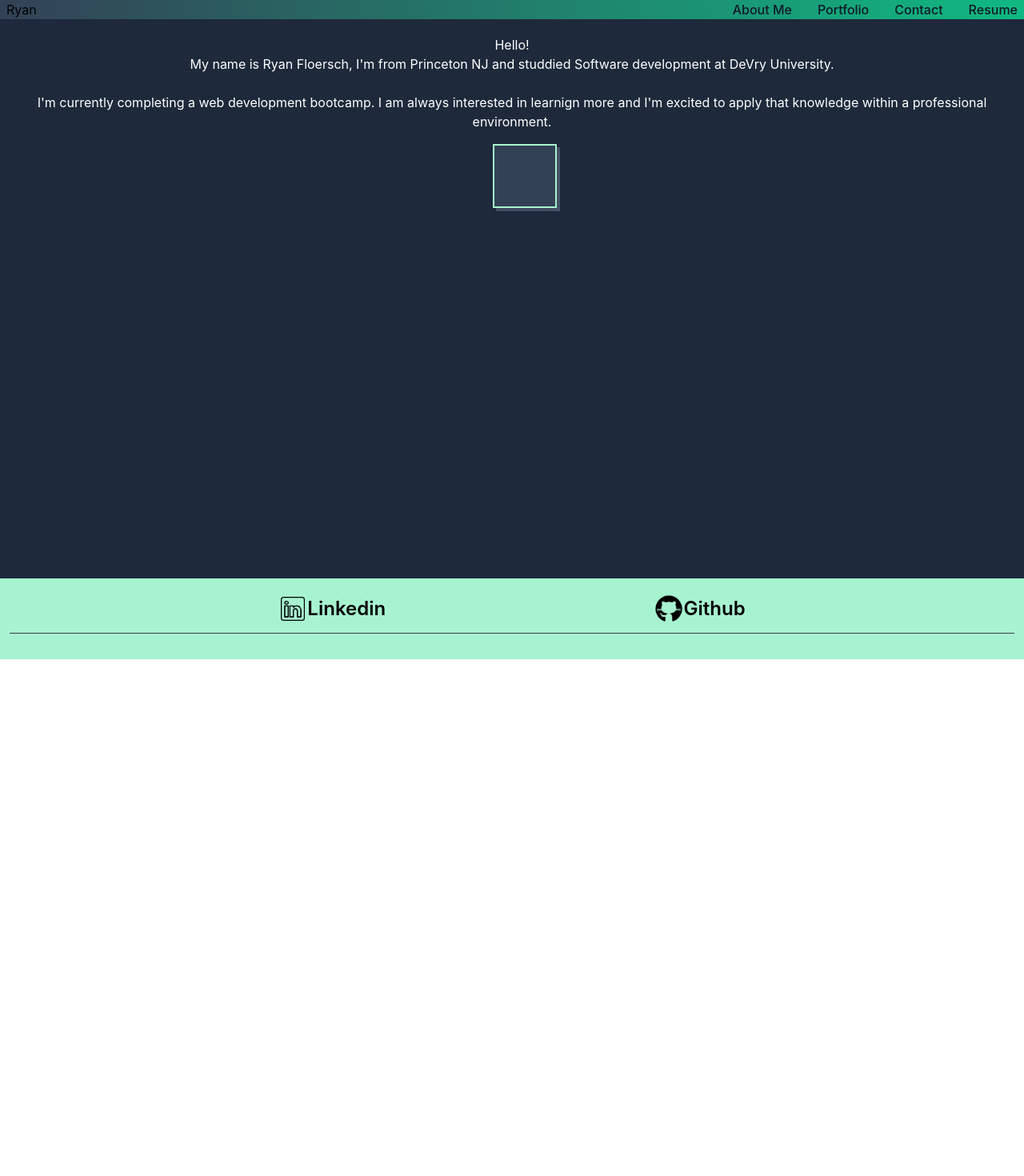
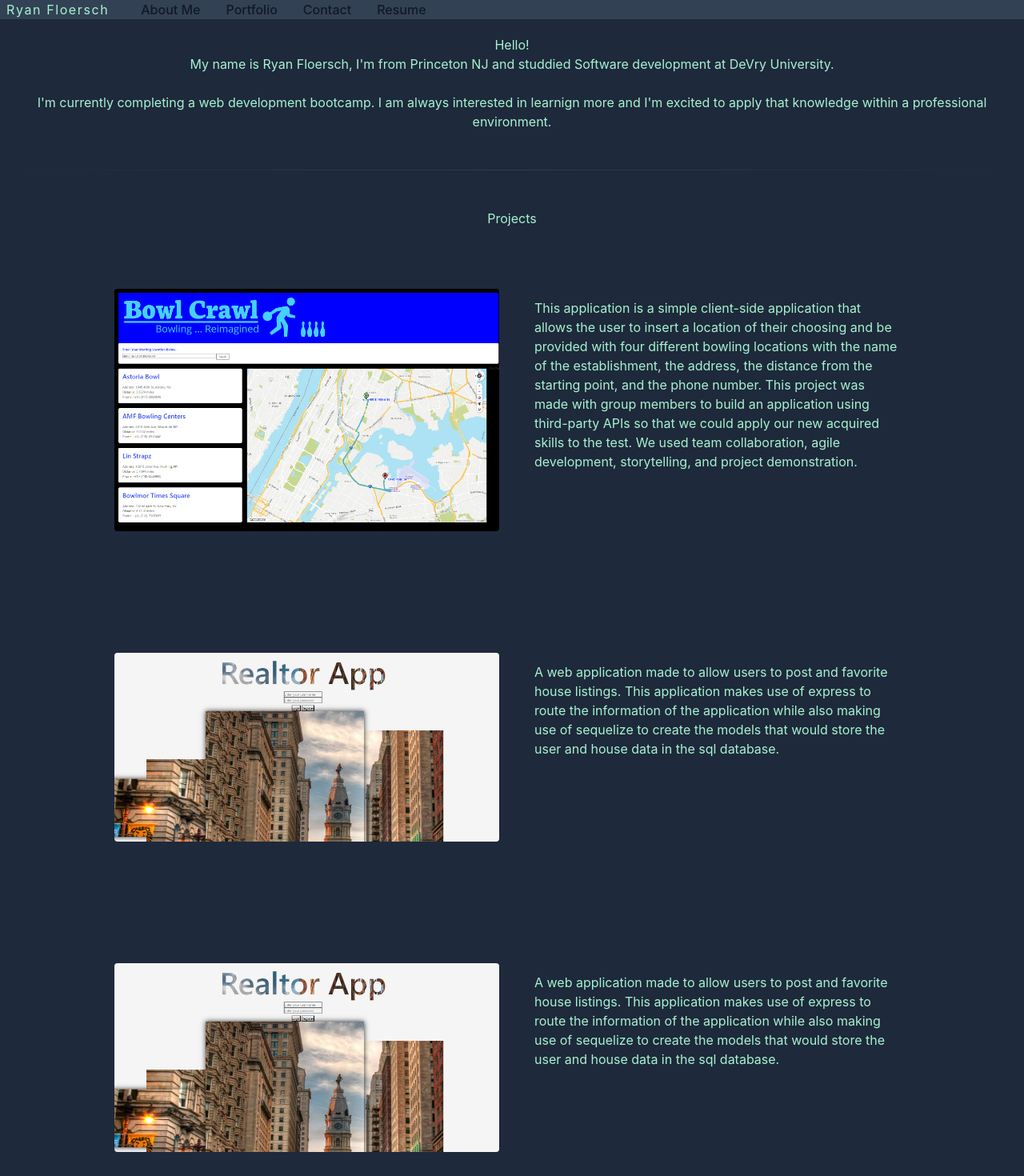
Before and after one commit to RyanmFloersch/portfolio, a React (Create React App) app in the folder client/: page / in a window 1280 px wide. Shown: the top 1470 px of the page at 80% size. Before the commit the page ends 824 px from the top, so only its background shows below. Built offline with nearby package versions, Linux system fonts and the light colour scheme.

Commit message:
Made some changes to the navbar so that the drop down btn is on the right side of the app and that the dropdown looks as if it goes under the header when openned. Also redid the landing page adding the portfolio elementes to it.

```diff
--- a/client/src/App.js
+++ b/client/src/App.js
@@ -7,7 +7,6 @@ import SlideButton from './components/slideButton';
 import Landing from './pages/Landing';
 import Portfolio from './pages/Portfolio';
 import Contact from './pages/Contact';
-
 
 function App() {
 
@@ -27,7 +26,9 @@ function App() {
           <Route path="/contact" element={<Contact />} />
         </Routes>
 
-        <SlideButton />
+
+
+        {/* <SlideButton /> */}
 
         <Footer />
 
--- a/client/src/components/Footer.js
+++ b/client/src/components/Footer.js
@@ -5,7 +5,7 @@ function Footer(props) {
 
     return (
 
-        <footer className=" mt-auto w-full  p-1 bg-emerald-200 ">
+        <footer className=" mt-auto w-full  p-1 bg-slate-700 ">
             <div className = "w-full max-w-screen-xs mx-auto md:py-4 p-2 ">
                 <div className="sm:flex sm:items-center sm:justify-evenly ">
                     <a href="https://www.linkedin.com/in/ryan-floersch-295993156/" className="flex items-center mb-4 sm:mb-0">
--- a/client/src/components/Navigation.js
+++ b/client/src/components/Navigation.js
@@ -7,29 +7,29 @@ function Navigation() {
 
 
     return (
+        <div className="flex md:flex-row flex-col md:justify-start   ">
+            <div className="flex flex-row  justify-between items-center px-2   ">
 
-        <div className="flex flex-row bg-gradient-to-l from-emerald-500 justify-between items-center px-2   ">
+                <h1 className="tracking-widest hover:underline underline-offset-2 decoration-emerald-700 text-emerald-200" >Ryan Floersch</h1>
+                {/* drop down menu button and svg image for the buttons icon */}
+                <button data-collapse-toggle="navbar-default" type="button" className="  inline-flex w-10 items-center p-2 ml-3 text-sm text-gray-500 rounded-lg bg-emerald-200 md:hidden  hover:bg-gray-100 focus:outline-none focus:ring-2 focus:ring-gray-200 my-3 " aria-controls="navbar-default" area-expanded="false">
+                    <span className="sr-only">Open main menu</span>
+                    <svg className="w-6 h-6" aria-hidden="true" fill="currentColor" viewBox="0 0 20 20" xmlns="http://www.w3.org/2000/svg"><path fill-rule="evenodd" d="M3 5a1 1 0 011-1h12a1 1 0 110 2H4a1 1 0 01-1-1zM3 10a1 1 0 011-1h12a1 1 0 110 2H4a1 1 0 01-1-1zM3 15a1 1 0 011-1h12a1 1 0 110 2H4a1 1 0 01-1-1z" clip-rule="evenodd"></path></svg>
 
-            <h1 className="">Ryan</h1>
-            {/* drop down menu button and svg image for the buttons icon */}
-            <button data-collapse-toggle="navbar-default" type="button" className="  inline-flex w-10 items-center p-2 ml-3 text-sm text-gray-500 rounded-lg bg-emerald-200 md:hidden  hover:bg-gray-100 focus:outline-none focus:ring-2 focus:ring-gray-200 my-3 " aria-controls="navbar-default" area-expanded="false">
-                <span className="sr-only">Open main menu</span>
-                <svg className="w-6 h-6" aria-hidden="true" fill="currentColor" viewBox="0 0 20 20" xmlns="http://www.w3.org/2000/svg"><path fill-rule="evenodd" d="M3 5a1 1 0 011-1h12a1 1 0 110 2H4a1 1 0 01-1-1zM3 10a1 1 0 011-1h12a1 1 0 110 2H4a1 1 0 01-1-1zM3 15a1 1 0 011-1h12a1 1 0 110 2H4a1 1 0 01-1-1z" clip-rule="evenodd"></path></svg>
-
-            </button>
+                </button>
+            </div>
 
             {/* navbar container and  Box for the drop down menu */}
-            <div className="hidden w-full md:block md:w-auto " id="navbar-default">
+            <div className="hidden  items-center w-full md:block md:w-auto  md:bg-transparent bg-slate-800 " id="navbar-default">
                 {/* list of navbar elements and List of drop down menu items */}
-                <ul className="font-medium  flex flex-col justify-start p-4 md:p-0 mt-4 md:ml-8  border border-gray-100 rounded-lg   md:flex-row md:space-x-8 md:mt-0 md:border-0  ">
-                    <NavLink className={"block text-black  py-2 pl-3 pr-4 text-gray-900 rounded hover:bg-gray-100 md:hover:bg-transparent md:border-0 md:hover:text-blue-700 md:p-0 dark:text-white md:dark:hover:text-blue-500 dark:hover:bg-gray-700 dark:hover:text-white md:dark:hover:bg-transparent"} to="/">About Me</NavLink>
+                <ul className="font-medium  flex flex-col justify-start  md:p-0 md:ml-8 md:bg-transparent bg-neutral-500 border border-gray-100 md:divide-none divide-y   md:flex-row md:space-x-8 mt-0 md:border-0   ">
+                    <NavLink className={"block text-black py-2 pl-3 pr-4 text-gray-900 rounded hover:bg-gray-100 md:hover:bg-transparent md:border-0 md:hover:text-blue-700 md:p-0 dark:text-white md:dark:hover:text-blue-500 dark:hover:bg-gray-700 dark:hover:text-white md:dark:hover:bg-transparent"} to="/">About Me</NavLink>
                     <NavLink className={"block text-black py-2 pl-3 pr-4 text-gray-900 rounded hover:bg-gray-100 md:hover:bg-transparent md:border-0 md:hover:text-blue-700 md:p-0 dark:text-white md:dark:hover:text-blue-500 dark:hover:bg-gray-700 dark:hover:text-white md:dark:hover:bg-transparent"} to="/portfolio">Portfolio</NavLink>
                     <NavLink className={"block text-black py-2 pl-3 pr-4 text-gray-900 rounded hover:bg-gray-100 md:hover:bg-transparent md:border-0 md:hover:text-blue-700 md:p-0 dark:text-white md:dark:hover:text-blue-500 dark:hover:bg-gray-700 dark:hover:text-white md:dark:hover:bg-transparent"} to="/contact">Contact</NavLink>
                     <NavLink className={"block text-black py-2 pl-3 pr-4 text-gray-900 rounded hover:bg-gray-100 md:hover:bg-transparent md:border-0 md:hover:text-blue-700 md:p-0 dark:text-white md:dark:hover:text-blue-500 dark:hover:bg-gray-700 dark:hover:text-white md:dark:hover:bg-transparent"} to="/resume">Resume</NavLink>
                 </ul>
             </div>
 
-
         </div>
     );
 }
--- a/client/src/components/Project.js
+++ b/client/src/components/Project.js
@@ -8,7 +8,7 @@ function Project(props) {
 
     return (
         <>
-            <div className='flex flex-col p-5 m-10 w-10/12 h-1/2 rounded'>
+            <div className='flex flex-col p-5 m-10 w-10/12 h-1/2 rounded text-emerald-200'>
                 <div className='grid lg:grid-cols-2 grid-cols-1 '>
                     <a href={props.urlLink} className=" m-4" target='_blank' rel='noreferrer'>
                         <img className="rounded" src={props.image} alt={props.alt} />
--- a/client/src/pages/Landing.js
+++ b/client/src/pages/Landing.js
@@ -2,22 +2,41 @@
 
 
 
+import Project from '../components/Project';
+
+
 function Landing(props) {
-     return (
-        <main className="text-white">
+
+    const project_1 = 'This application is a simple client-side application that allows the user to insert a location of their choosing and be provided with four different bowling locations with the name of the establishment, the address, the distance from the starting point, and the phone number. This project was made with group members to build an application using third-party APIs so that we could apply our new acquired skills to the test. We used team collaboration, agile development, storytelling, and project demonstration.';
+    const project_2 = 'A web application made to allow users to post and favorite house listings. This application makes use of express to route the information of the application while also making use of sequelize to create the models that would store the user and house data in the sql database.';
+
+    return (
+        <main className=" text-emerald-200">
+
             <section className='hero m-5 '>
                 <h3 className='text-center'>Hello!</h3>
                 <p className='text-center'>My name is Ryan Floersch, I'm from Princeton NJ and studdied Software development at DeVry University. </p>
                 <br></br>
                 <p className='text-center'>I'm currently completing a web development bootcamp. I am always interested in learnign more and I'm excited to apply that knowledge within a professional environment.</p>
 
+            </section>
+
+            <hr className="my-12 h-px border-t-0 bg-transparent bg-gradient-to-r from-transparent via-neutral-500 to-transparent opacity-25 dark:opacity-100" />
+
+            <h1 className='flex justify-center'>Projects</h1>
+
+            <section className='flex flex-col items-center'>
+                <Project urlLink={"https://github.com/RyanmFloersch/BowlCrawl"} image={"/BowlCrawlScreenshot.png"} alt={"image of bowl crawl website"} project={project_1} />
+                <Project urlLink={"https://github.com/RyanmFloersch/Realtor_App"} image={"/HouseHunter.png"} alt={"image of house hunter website login page"} project={project_2} />
+                <Project urlLink={"https://github.com/AustinL96/daedalus_roster"} image={"/HouseHunter.png"} alt={"image of house hunter website login page"} project={project_2} />
 
             </section>
 
-
+            <hr className="my-12 h-px border-t-0 bg-transparent bg-gradient-to-r from-transparent via-neutral-500 to-transparent opacity-25 dark:opacity-100" />
         </main>
     )
 
 }
 
+
 export default Landing;
```
Also changed, not shown: client/public/lake.jpg (added).
